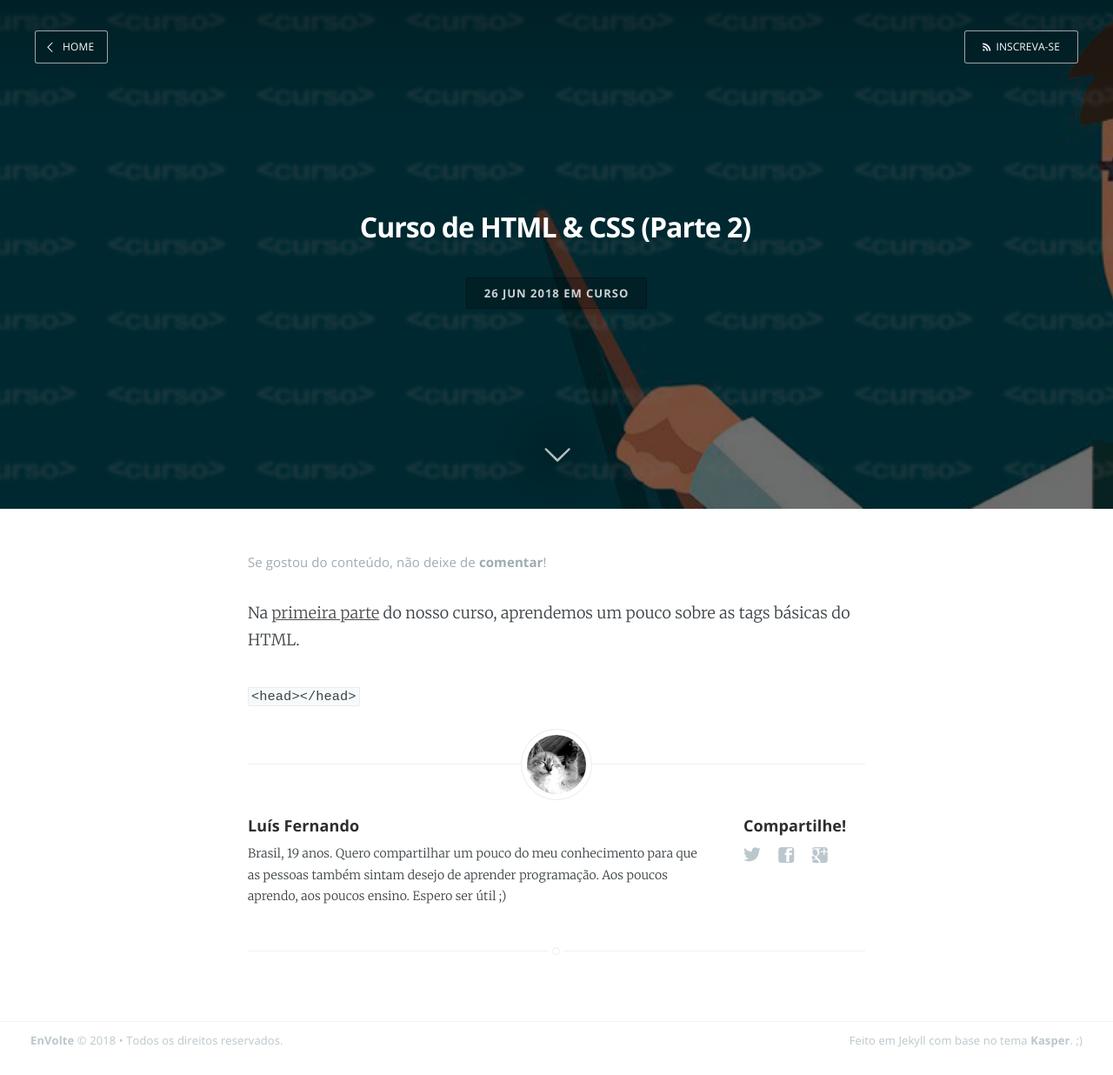
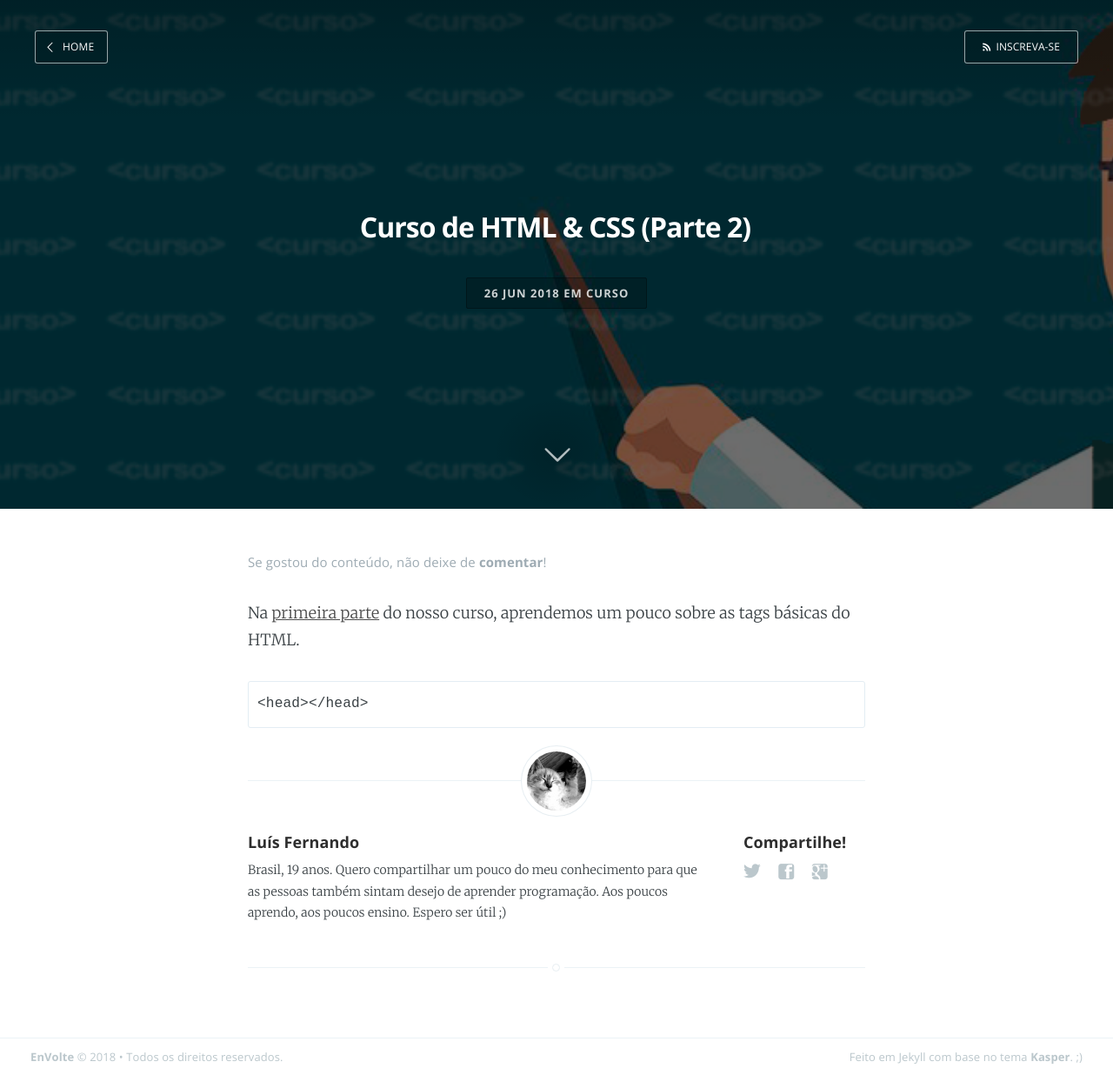
Before and after one commit to EnVolte/envolte.github.io, a Jekyll site: the page built from _posts/2018-06-26-curso-html-css-parte-2.markdown, in a window 1280 px wide. Shown: the whole page at 87% size. Built offline with Jekyll 4.4.1, drawn with Linux system fonts in a browser that asks for light colours; comment, search, counter and statistics services are not loaded.

Commit message:
Update 2018-06-26-curso-html-css-parte-2.markdown

````diff
--- a/_posts/2018-06-26-curso-html-css-parte-2.markdown
+++ b/_posts/2018-06-26-curso-html-css-parte-2.markdown
@@ -7,4 +7,4 @@ categories: Curso
 
 Na [primeira parte](https://envolte.github.io/curso/2018/06/26/curso-html-css-parte-1.html) do nosso curso, aprendemos um pouco sobre as tags básicas do HTML.
 
-```<head></head>```
+    <head></head>
````
